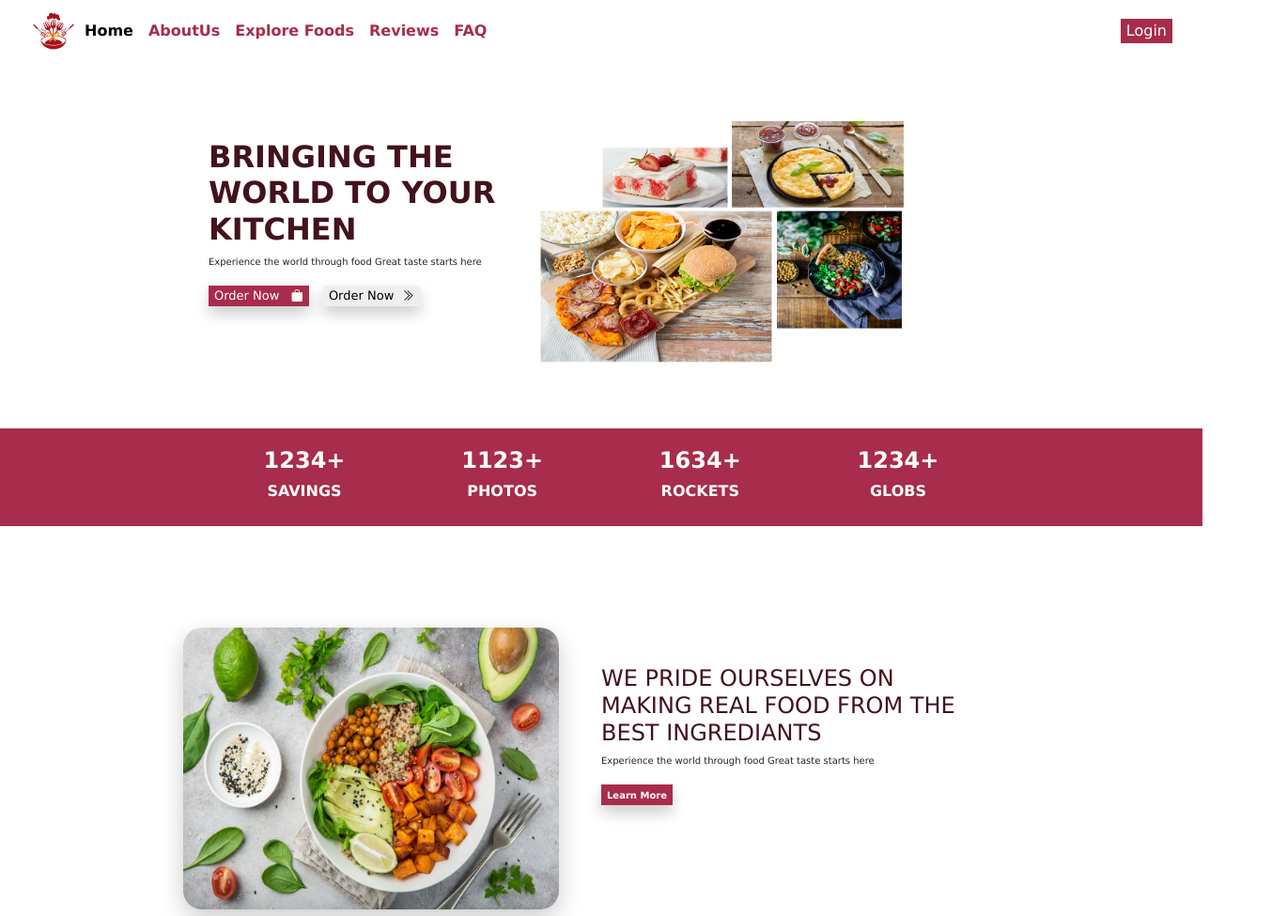
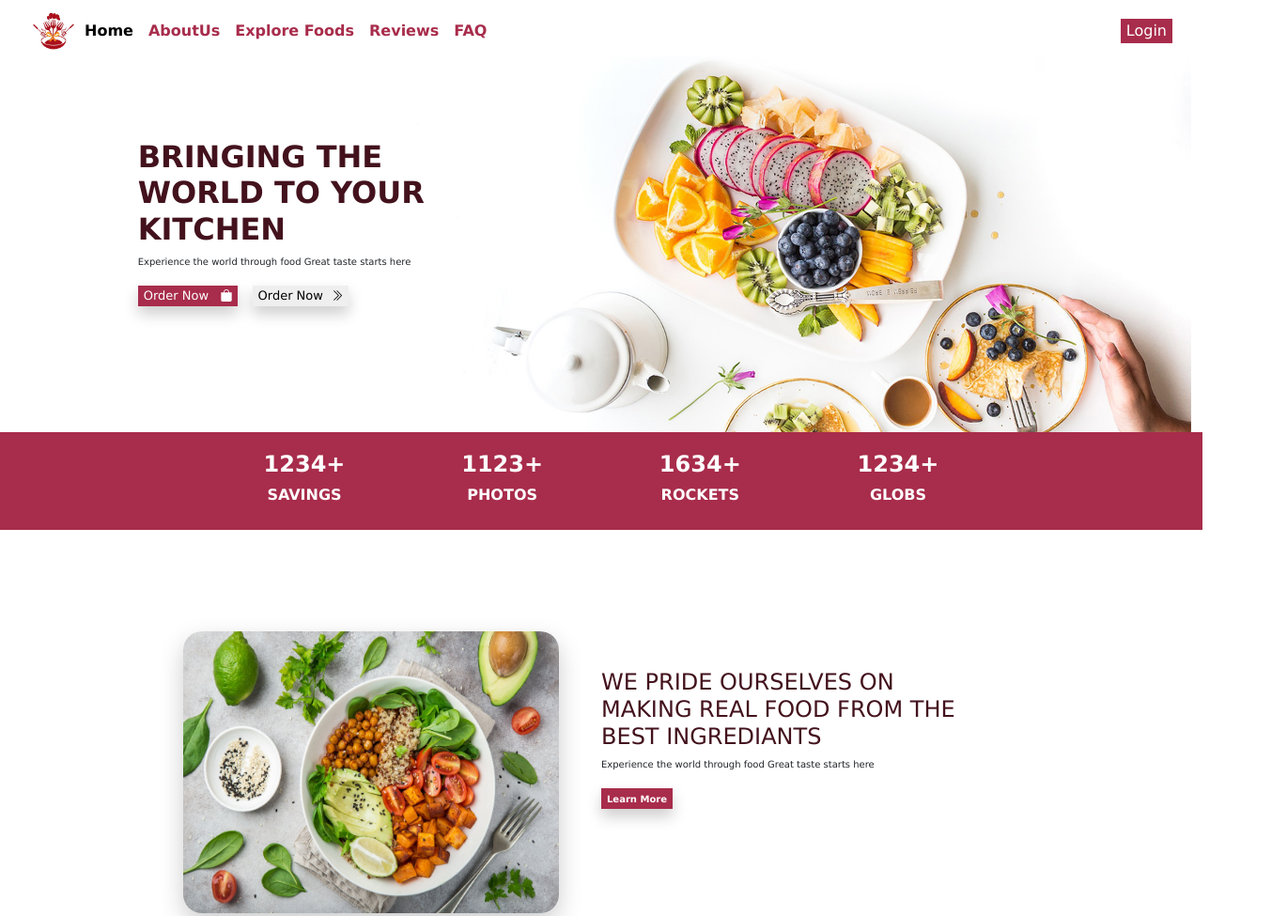
Before and after one commit to Gayathiri-Jeyananthan/Worksheet-3.2, a plain HTML site: page index.html in a window 1280 px wide. Shown: the top 975 px of the page at 94% size, 1370 px wide, since content can reach past the window. Drawn offline with nearby package versions, Linux system fonts and the light colour scheme.

Commit message:
background added

```diff
--- a/index.html
+++ b/index.html
@@ -49,7 +49,7 @@
     <!--Nav section end-->
 
     <!--Section 2 Start -->
-    <div class="row p-5 container" style="margin-top: 60px;">
+    <!-- <div class="row p-5 container" style="margin-top: 60px;">
       <div class="col-md-2 section2 "></div>
       <div class="col-md-4 section2" style="margin-top: 40px;">
         <h2 class="text-uppercase" style="color: #43121d; font-weight:900;">Bringing the <br>world to your<br> Kitchen</h2>
@@ -66,8 +66,25 @@
       </div>
       <div class="col-md-3 section2"></div>
 
+    </div> -->
+    <!-- Section 2 End -->
+    <div class="row p-5 back" style="margin-top: 60px; ">
+      <div class="col-md-1 section2 "></div>
+      <div class="col-md-5 section2" style="margin-top: 40px;">
+        <h2 class="text-uppercase" style="color: #43121d; font-weight:900;">Bringing the <br>world to your<br> Kitchen</h2>
+        <p  style="font-size: x-small;">Experience the world through food Great taste starts here</p>
+
+        <button class="button1" type="button" style="color:#fff">Order Now &nbsp; <i class="bi bi-bag-fill"></i></button>
+        <button class="button2" type="button" style="border-color: #A82C4B; margin-left: 10px;">Order Now &nbsp;<i class="bi bi-chevron-double-right"></i>
+
+        </button>
+
+      </div>
+      <!-- <div class="col-md-4">
+        <img class="image2" src="img/img-2.png" alt="image"/>
+      </div> -->
+
     </div>
-    <!-- Section 2 End -->
 
     <!--Section 3-->
 
--- a/style.css
+++ b/style.css
@@ -1,5 +1,14 @@
 body{
     font-family:'Lucida Sans', 'Lucida Sans Regular', 'Lucida Grande', 'Lucida Sans Unicode', Geneva, Verdana, sans-serif
+}
+
+.back{
+    background-image: url("img/img-6.jpg");
+    height:400px;
+    width:100%;
+    background-repeat: no-repeat;
+    background-size: cover !important;
+    background-position: center !important;
 }
 
 .nav-item{
```
Also changed, not shown: img/img-6.jpg (renamed from img/img6.jpg).
